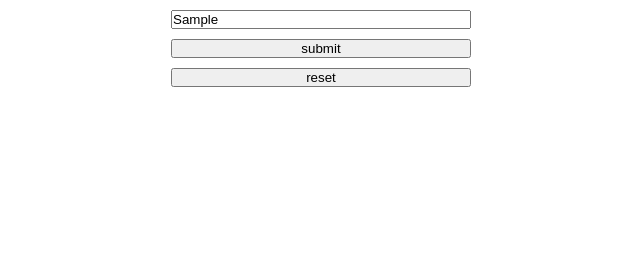
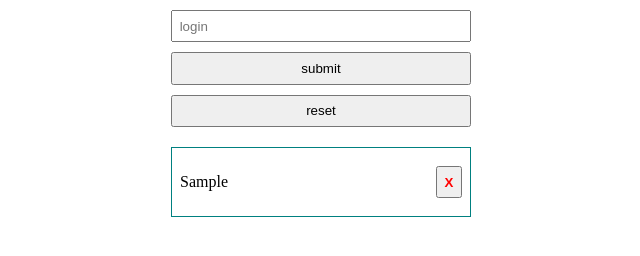
Before and after one commit to freshjsftm/fd2022-2-dom-03-03-2023, a plain HTML site: page index.html in a window 1280 px wide. Both pictures are taken after typing "Sample" into the empty fields and a click on the input "submit". Shown: the whole page, without its empty margins (319-959 px from the left). Drawn offline with Linux system fonts and the light colour scheme.

Commit message:
Add createLiLogin

```diff
--- a/assets/styles/form.css
+++ b/assets/styles/form.css
@@ -1,10 +1,32 @@
-.form{
-  display: flex;
-  flex-direction: column;
+.form ,
+ul {
   max-width: 300px;
   width: 90%;
   margin: auto;
 }
+.form{
+  display: flex;
+  flex-direction: column;
+}
+ul{
+  padding: 0.5em;
+  margin-top: 20px;
+  border: 1px solid teal;
+  list-style: none;
+}
+ul>li{
+  display: flex;
+  justify-content: space-between;
+  align-items: center;
+  margin: 10px 0;
+}
+ul>li>button{
+  padding: 0.5em;
+}
 .form>*{
   margin-top: 10px;
+  padding: 0.5em;
 }
+.form input:focus{
+  outline-color: teal;
+}
--- a/index.html
+++ b/index.html
@@ -7,13 +7,15 @@
     <title>DOM</title>
     <link rel="stylesheet" href="./assets/styles/style.css" />
     <link rel="stylesheet" href="./assets/styles/form.css">
+    <script defer src="./assets/js/utils.js"></script>
     <script defer src="./index.js"></script>
   </head>
   <body>
     <form action="" id="form" class="form">
-      <input type="text" name="login" />
+      <input type="text" name="login" placeholder="login"/>
       <input type="submit" value="submit" id="submitBtn"/>
       <input type="reset" value="reset">
     </form>
+    <ul id="list"></ul>
   </body>
 </html>
--- a/index.js
+++ b/index.js
@@ -1,17 +1,40 @@
 "use strict";
-
-const submitBtn = document.getElementById("submitBtn");
-submitBtn.addEventListener('click', (event)=>{
-  //console.log(event.type)
-})
-
+const logins = [];
+const list = document.getElementById("list"); //render
 const form = document.getElementById("form");
+const login = form.login;
+login.focus();
 form.addEventListener("submit", (event) => {
   event.preventDefault();
-  const {target:{login}} = event;
-  console.dir(login.value);
+  const {
+    target,
+    target: { login },
+  } = event;
+  const newLogin = login.value.trim();
+  if (newLogin && logins.includes(newLogin) === false) {
+    logins.push(newLogin);
+    list.append(createLiLogin(newLogin));
+  }
+  target.reset();
 });
-// form.addEventListener("reset", (event) => {
-//   event.preventDefault();
-//   console.dir(event);
-// });
+
+function createLiLogin(newLogin) {
+  return createElement(
+    "li",
+    {},
+    createElement("span", {}, newLogin),
+    createElement(
+      "button",
+      {
+        styles: { color: "red", fontWeight: "bolder" },
+        listeners: {
+          click: ({ target: { parentElement, previousElementSibling } }) => {
+            parentElement.remove();
+            logins.splice(logins.indexOf(previousElementSibling.innerText), 1);
+          },
+        },
+      },
+      "X"
+    )
+  );
+}
```
